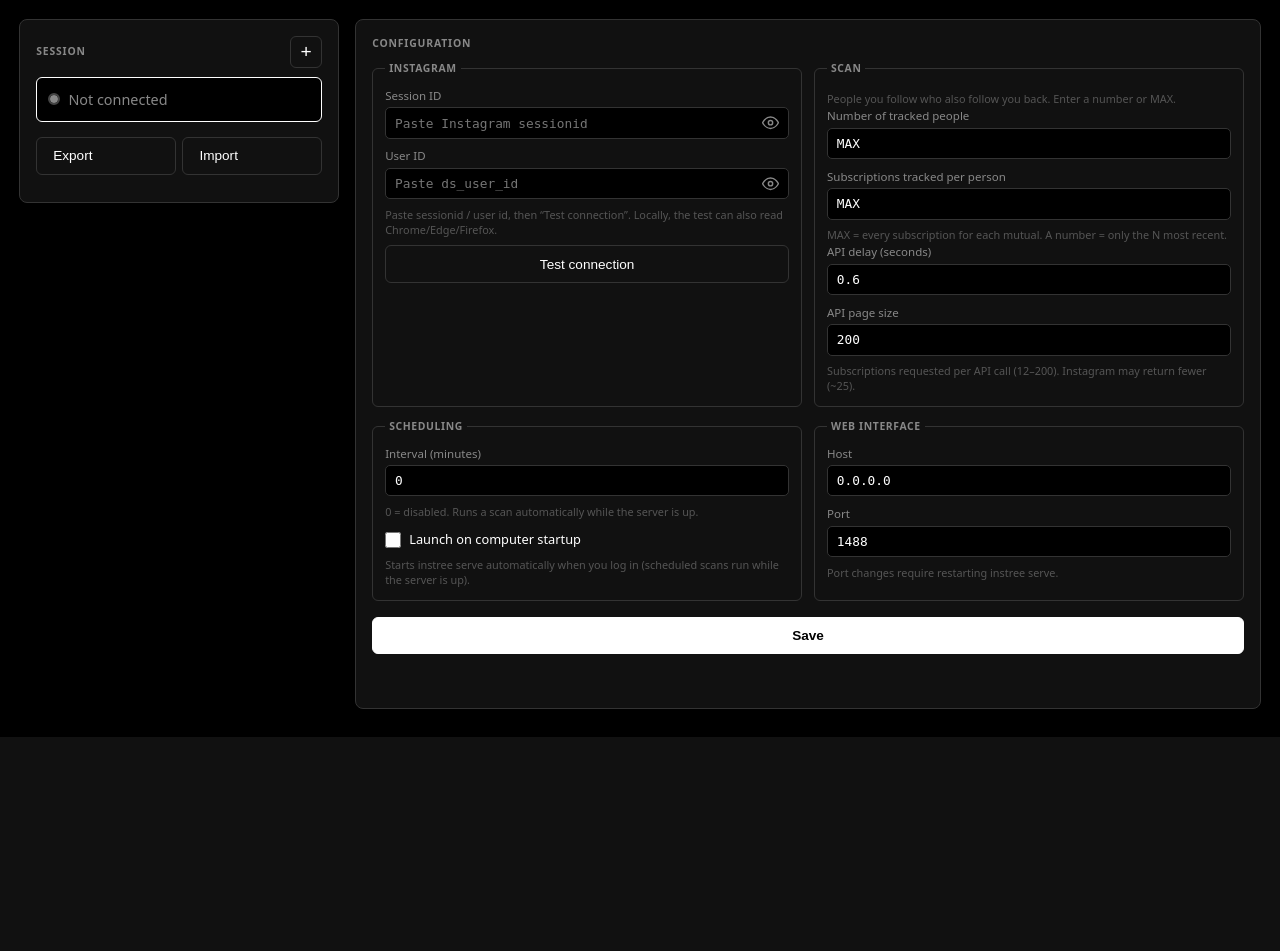
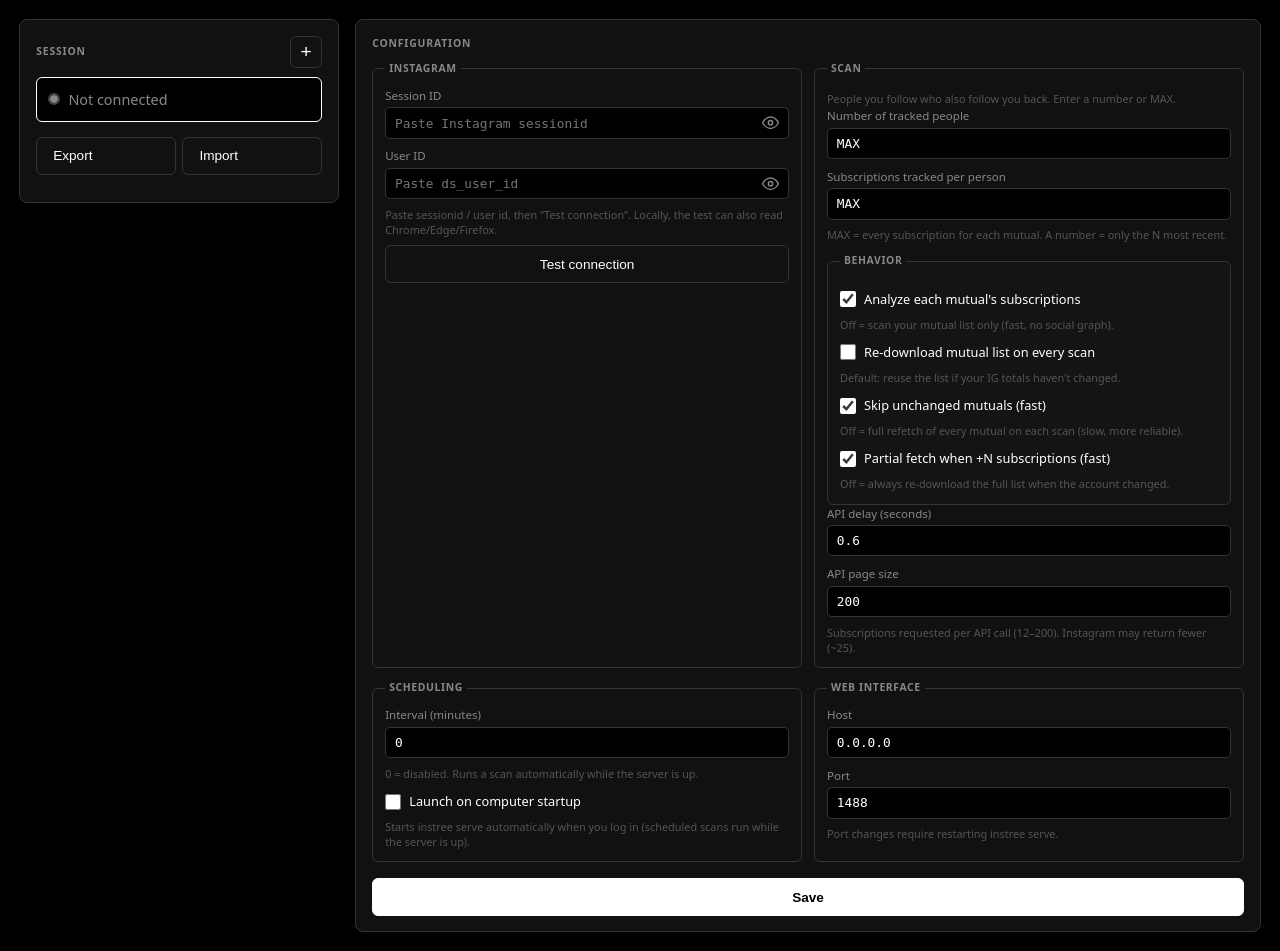
Before and after one commit to CloudDown/instree, a FastAPI app: page /settings in a window 1280 px wide. Shown: the part 63-1014 px from the top of the page. Before the commit the page ends 800 px from the top, so only its background shows below. Run offline with FastAPI, Linux system fonts and the light colour scheme; data that the repository does not hold is empty.

Commit message:
Ajouter les options de comportement de scan dans Paramètres.
Co-authored-by: Cursor <cursoragent@cursor.com>

```diff
--- a/instree/core/store.py
+++ b/instree/core/store.py
@@ -497,8 +497,22 @@ def clear_person_watch_data() -> None:
         conn.commit()
 
 
+def clear_scan_history() -> None:
+    """Efface l'historique des scans (DB + fichiers journal)."""
+    with _connect() as conn:
+        conn.execute("DELETE FROM changes")
+        conn.execute("DELETE FROM following")
+        conn.execute("DELETE FROM scans")
+        conn.commit()
+    jdir = journal_dir()
+    if jdir.is_dir():
+        for path in jdir.glob("*.log"):
+            path.unlink(missing_ok=True)
+
+
 def reset_baseline_state() -> None:
-    """Brouillon de reprise + données watch par mutuel — repartir de zéro."""
+    """Repartir de zéro : historique, brouillon, données watch par mutuel."""
+    clear_scan_history()
     clear_scan_draft()
     clear_person_watch_data()
 
--- a/instree/core/transfer.py
+++ b/instree/core/transfer.py
@@ -14,6 +14,7 @@ from instree.core.config import (
     _format_local_toml,
     _format_profile_settings_toml,
     _read_toml,
+    _scan_behavior,
     _validate_profile_id,
     _write_text,
     create_profile,
@@ -181,6 +182,7 @@ def import_profile_zip(
                 schedule_interval_minutes=parse_interval_minutes(
                     schedule.get("interval_minutes", 0)
                 ),
+                **_scan_behavior(scan),
             ),
         )
 
--- a/instree/desktop/cli.py
+++ b/instree/desktop/cli.py
@@ -113,7 +113,7 @@ def main() -> None:
     p_scan.add_argument(
         "--init",
         action="store_true",
-        help="baseline complète (efface snapshots mutuels + brouillon)",
+        help="baseline complète (efface historique + snapshots mutuels + brouillon)",
     )
     p_scan.add_argument("-q", "--quiet", action="store_true", help="sans progression")
     p_scan.set_defaults(func=cmd_scan)
--- a/instree/web/app.py
+++ b/instree/web/app.py
@@ -67,6 +67,10 @@ class ConfigUpdate(BaseModel):
     sessionid: str = ""
     ds_user_id: str = ""
     profile_label: str = ""
+    watch_following: bool = True
+    refetch_mutuals: bool = False
+    skip_unchanged_profiles: bool = True
+    partial_fetch: bool = True
 
 
 class ProfileCreate(BaseModel):
@@ -454,6 +458,10 @@ def create_app() -> FastAPI:
                 sessionid=body.sessionid or None,
                 ds_user_id=body.ds_user_id or None,
                 profile_label=body.profile_label or None,
+                watch_following=body.watch_following,
+                refetch_mutuals=body.refetch_mutuals,
+                skip_unchanged_profiles=body.skip_unchanged_profiles,
+                partial_fetch=body.partial_fetch,
             )
         except (ValueError, OSError) as e:
             raise HTTPException(400, str(e)) from e
--- a/instree/web/static/app.js
+++ b/instree/web/static/app.js
@@ -20,6 +20,10 @@ const elCfgSessionid = document.getElementById("cfg-sessionid");
 const elCfgDsUserId = document.getElementById("cfg-ds-user-id");
 const elCfgNInput = document.getElementById("cfg-n-input");
 const elCfgWatchNInput = document.getElementById("cfg-watch-n-input");
+const elCfgWatchFollowing = document.getElementById("cfg-watch-following");
+const elCfgRefetchMutuals = document.getElementById("cfg-refetch-mutuals");
+const elCfgSkipUnchanged = document.getElementById("cfg-skip-unchanged");
+const elCfgPartialFetch = document.getElementById("cfg-partial-fetch");
 const elCfgPageSleep = document.getElementById("cfg-page-sleep");
 const elCfgPageSize = document.getElementById("cfg-page-size");
 const elCfgScheduleInterval = document.getElementById("cfg-schedule-interval");
@@ -273,10 +277,30 @@ function setSecretValue(input, value, { masked = true } = {}) {
   });
 }
 
+function syncWatchFollowingUi() {
+  if (!elCfgWatchFollowing || !elCfgWatchNInput) return;
+  const enabled = elCfgWatchFollowing.checked;
+  elCfgWatchNInput.disabled = !enabled;
+  elCfgWatchNInput.closest(".field")?.classList.toggle("is-disabled", !enabled);
+}
+
 function fillConfigForm(config) {
   if (!configForm) return;
   elCfgNInput.value = String(config.n ?? "MAX");
   elCfgWatchNInput.value = String(config.watch_n ?? "MAX");
+  if (elCfgWatchFollowing) {
+    elCfgWatchFollowing.checked = config.watch_following !== false;
+  }
+  if (elCfgRefetchMutuals) {
+    elCfgRefetchMutuals.checked = Boolean(config.refetch_mutuals);
+  }
+  if (elCfgSkipUnchanged) {
+    elCfgSkipUnchanged.checked = config.skip_unchanged_profiles !== false;
+  }
+  if (elCfgPartialFetch) {
+    elCfgPartialFetch.checked = config.partial_fetch !== false;
+  }
+  syncWatchFollowingUi();
   elCfgPageSleep.value = config.page_sleep;
   elCfgPageSize.value = config.page_size ?? 200;
   if (elCfgScheduleInterval) {
@@ -537,6 +561,10 @@ async function saveConfig(e) {
     port: Number(elCfgPort?.value || 1488),
     autostart_on_boot: Boolean(elCfgAutostart?.checked),
     schedule_interval_minutes: Number(elCfgScheduleInterval?.value || 0),
+    watch_following: Boolean(elCfgWatchFollowing?.checked),
+    refetch_mutuals: Boolean(elCfgRefetchMutuals?.checked),
+    skip_unchanged_profiles: Boolean(elCfgSkipUnchanged?.checked),
+    partial_fetch: Boolean(elCfgPartialFetch?.checked),
     sessionid: pastedSession,
     ds_user_id: pastedUserId,
   };
@@ -1035,6 +1063,7 @@ function renderJob(job) {
     if (elJobTextProfiles) elJobTextProfiles.textContent = msg;
     if (elJobWatchBlock) elJobWatchBlock.classList.add("hidden");
     lastJobState = "done";
+    if (page === "changes") void loadScans();
     setTimeout(() => {
       elJobPanel.classList.add("hidden");
       fetch("/api/scan/reset", { method: "POST" });
@@ -1082,10 +1111,17 @@ async function triggerScan(body) {
   const job = await res.json();
   renderJob(job);
   startPolling();
+  if (body.init && page === "changes") {
+    currentId = null;
+    await loadScans();
+  }
 }
 
 async function initSettingsPage() {
   initSecretToggles();
+  if (elCfgWatchFollowing) {
+    elCfgWatchFollowing.addEventListener("change", syncWatchFollowingUi);
+  }
   await loadConfig();
   if (configForm) configForm.addEventListener("submit", saveConfig);
   if (btnProfileAdd) btnProfileAdd.onclick = () => addProfile();
--- a/instree/web/static/locales/en.json
+++ b/instree/web/static/locales/en.json
@@ -84,13 +84,13 @@
   "actions.advanced": "Advanced actions",
   "actions.advancedWarn": "Slower and more API calls.",
   "actions.baselineBtn": "Baseline",
-  "actions.baselineDesc": "Re-fetch all watched mutuals (slow)",
+  "actions.baselineDesc": "Start fresh (clears history)",
   "actions.confirmScanTitle": "Run a scan?",
   "actions.confirmScanMsg": "Compare your mutual list and each tracked person's subscriptions.",
   "actions.confirmResumeTitle": "Resume scan?",
   "actions.confirmResumeMsg": "A previous scan was interrupted. Instree will continue where it left off (draft and partial snapshots kept).",
   "actions.confirmBaselineTitle": "Full baseline?",
-  "actions.confirmBaselineMsg": "Clears cached snapshots and re-fetches every watched mutual. Very slow, many API calls. No changes shown when done.",
+  "actions.confirmBaselineMsg": "Clears scan history and cached snapshots, then re-fetches every watched mutual. Very slow, many API calls. The new scan becomes the only reference (#1).",
   "actions.stopScan": "Stop scan",
   "actions.stopping": "Stopping…",
   "actions.scanError": "Could not start scan.",
@@ -129,6 +129,15 @@
   "settings.mutualsPlaceholder": "MAX",
   "settings.watchN": "Subscriptions tracked per person",
   "settings.watchNHint": "MAX = every subscription for each mutual. A number = only the N most recent.",
+  "settings.scanBehavior": "Behavior",
+  "settings.watchFollowing": "Analyze each mutual's subscriptions",
+  "settings.watchFollowingHint": "Off = scan your mutual list only (fast, no social graph).",
+  "settings.refetchMutuals": "Re-download mutual list on every scan",
+  "settings.refetchMutualsHint": "Default: reuse the list if your IG totals haven't changed.",
+  "settings.skipUnchanged": "Skip unchanged mutuals (fast)",
+  "settings.skipUnchangedHint": "Off = full refetch of every mutual on each scan (slow, more reliable).",
+  "settings.partialFetch": "Partial fetch when +N subscriptions (fast)",
+  "settings.partialFetchHint": "Off = always re-download the full list when the account changed.",
   "settings.maxPersonFollowing": "Cap per person (if MAX)",
   "settings.maxPersonFollowingHint": "Caps huge lists when subscriptions tracked = MAX. MAX here = no cap.",
   "settings.pageSleep": "API delay (seconds)",
--- a/instree/web/static/style.css
+++ b/instree/web/static/style.css
@@ -996,6 +996,16 @@ body {
   padding: 0 0.25rem;
 }
 
+.config-fieldset-nested {
+  margin-top: 0.65rem;
+  background: color-mix(in srgb, var(--surface) 92%, var(--border));
+}
+
+.field.is-disabled {
+  opacity: 0.55;
+  pointer-events: none;
+}
+
 .field {
   display: block;
   margin-bottom: 0.55rem;
--- a/instree/web/templates/settings.html
+++ b/instree/web/templates/settings.html
@@ -63,6 +63,29 @@
             <input type="text" id="cfg-watch-n-input" name="watch_n" inputmode="numeric" placeholder="MAX" value="MAX">
           </label>
           <p class="field-hint" data-i18n="settings.watchNHint">MAX = tous les abonnements de chaque mutuel. Un nombre = seulement les N plus récents.</p>
+          <fieldset class="config-fieldset config-fieldset-nested">
+            <legend data-i18n="settings.scanBehavior">Comportement</legend>
+            <label class="field field-checkbox">
+              <input type="checkbox" id="cfg-watch-following" name="watch_following" checked>
+              <span data-i18n="settings.watchFollowing">Analyser les abonnements de chaque mutuel</span>
+            </label>
+            <p class="field-hint" data-i18n="settings.watchFollowingHint">Désactivé = scan de ta liste mutuelle seulement (rapide, pas de graph social).</p>
+            <label class="field field-checkbox">
+              <input type="checkbox" id="cfg-refetch-mutuals" name="refetch_mutuals">
+              <span data-i18n="settings.refetchMutuals">Retélécharger la liste mutuelle à chaque scan</span>
+            </label>
+            <p class="field-hint" data-i18n="settings.refetchMutualsHint">Par défaut : réutilise la liste si tes totaux IG n'ont pas changé.</p>
+            <label class="field field-checkbox">
+              <input type="checkbox" id="cfg-skip-unchanged" name="skip_unchanged_profiles" checked>
+              <span data-i18n="settings.skipUnchanged">Ignorer les mutuels inchangés (rapide)</span>
+            </label>
+            <p class="field-hint" data-i18n="settings.skipUnchangedHint">Désactivé = refetch complet de chaque mutuel à chaque scan (lent, plus fiable).</p>
+            <label class="field field-checkbox">
+              <input type="checkbox" id="cfg-partial-fetch" name="partial_fetch" checked>
+              <span data-i18n="settings.partialFetch">Fetch partiel si +N abonnements (rapide)</span>
+            </label>
+            <p class="field-hint" data-i18n="settings.partialFetchHint">Désactivé = toujours retélécharger toute la liste quand le compte a changé.</p>
+          </fieldset>
           <label class="field">
             <span class="field-label" data-i18n="settings.pageSleep">Pause API (secondes)</span>
             <input type="number" id="cfg-page-sleep" name="page_sleep" min="0" step="0.1" value="0.6">
```
Also changed, not shown: instree/core/config.py (+68 -0 lines), instree/core/scan.py (+41 -24 lines), instree/web/static/locales/es.json (+11 -2 lines), instree/web/static/locales/fr.json (+11 -2 lines).
